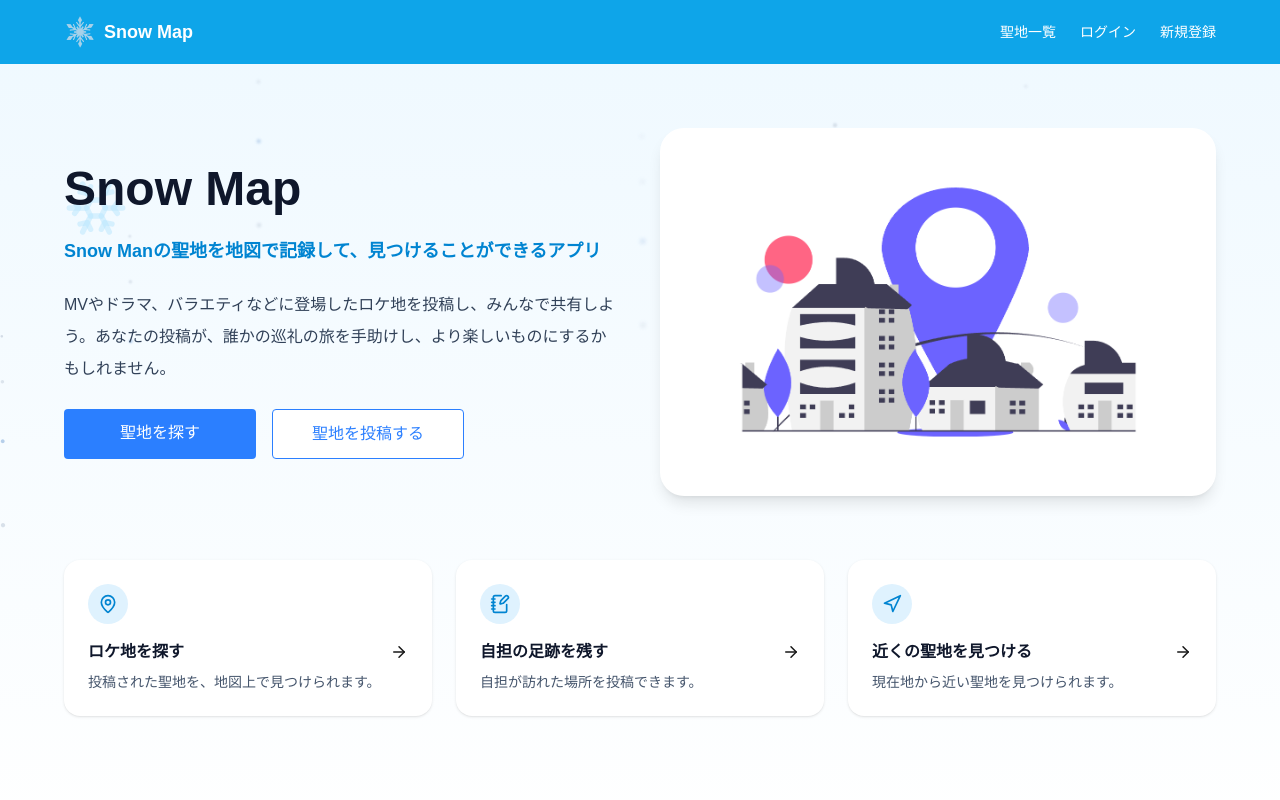
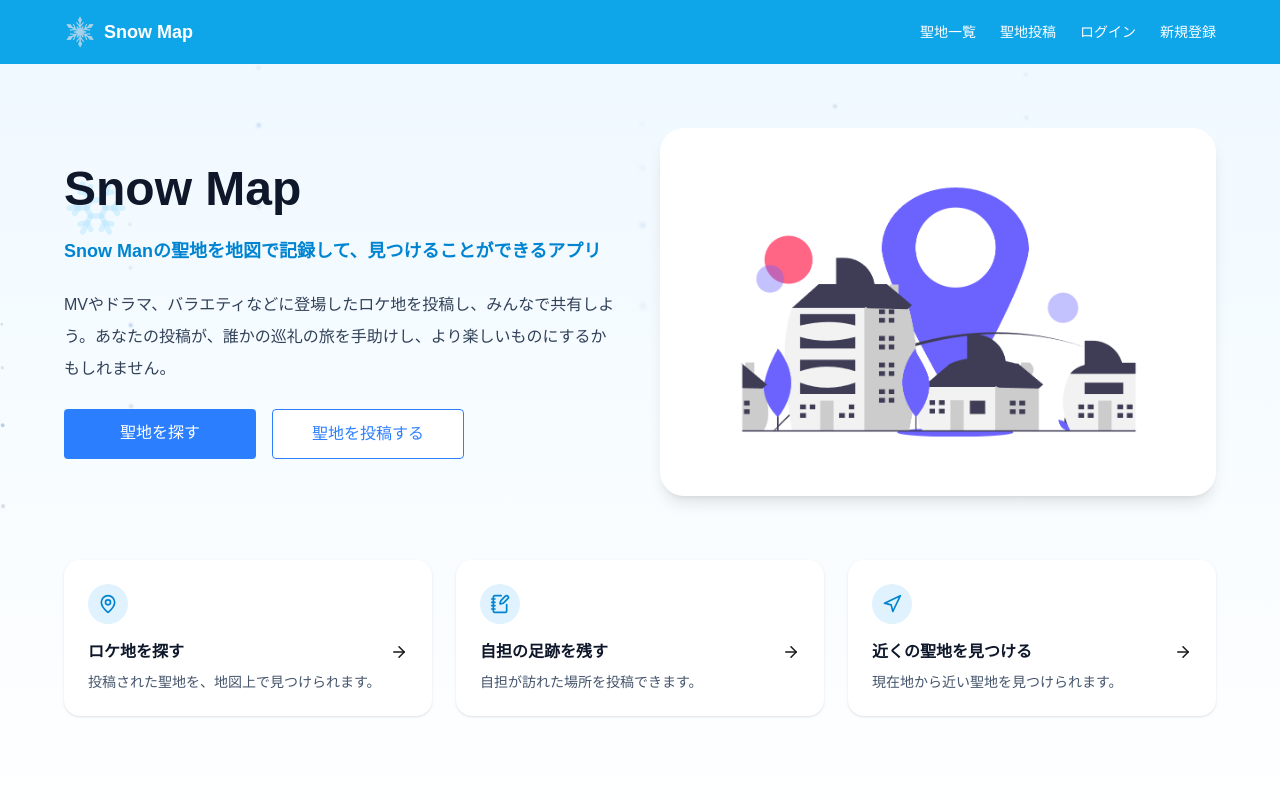
Before and after one commit to akanesi05/snowmap, a Next.js app: page / in a window 1280 px wide. Shown: the top 800 px of the page. Built offline with nearby package versions, Linux system fonts and the light colour scheme; no server answers.

Commit message:
feat: ログイン状態に応じてヘッダー表示を切り替え

```diff
--- a/app/_components/Header.tsx
+++ b/app/_components/Header.tsx
@@ -1,6 +1,11 @@
 import Link from 'next/link'
 import Image from 'next/image'
-export default function Header() {
+import type { Session } from "next-auth"
+
+type HeaderProps = {
+  session: Session | null
+}
+export default function Header( { session }: HeaderProps ) {
   return (
     <header className='bg-[#0EA5E9] py-4 px-4 text-white'>
       <div className="flex justify-between mx-auto max-w-6xl items-center">
@@ -10,8 +15,15 @@
           </Link>
         <div className="flex gap-6 text-sm">
             <Link href="/places/index">聖地一覧</Link>
-            <Link href="/auth/login">ログイン</Link>
-            <Link href="/auth/register">新規登録</Link>
+            <Link href="/places/new">聖地投稿</Link>
+            {session ? (
+              <Link href="/auth/logout">ログアウト</Link>
+            ) : (
+              <>
+                <Link href="/auth/login">ログイン</Link>
+                <Link href="/auth/register">新規登録</Link>
+              </>
+            )}
         </div>
       </div>
     </header>
--- a/app/layout.tsx
+++ b/app/layout.tsx
@@ -3,7 +3,7 @@
 import "./globals.css";
 import Footer from './_components/Footer'
 import Header from './_components/Header'
-
+import {auth} from "@/lib/auth";
 const geistSans = Geist({
   variable: "--font-geist-sans",
   subsets: ["latin"],
@@ -19,15 +19,16 @@
   description: "SnowManの聖地巡礼マップ",
 };
 
-export default function RootLayout({
+export default async function RootLayout({
   children,
 }: Readonly<{
   children: React.ReactNode;
 }>) {
+  const session = await auth()
   return (
     <html lang="ja">
       <body>
-        <Header/>
+        <Header session={session}/>
         {children}
         <Footer/>
       </body>
```
